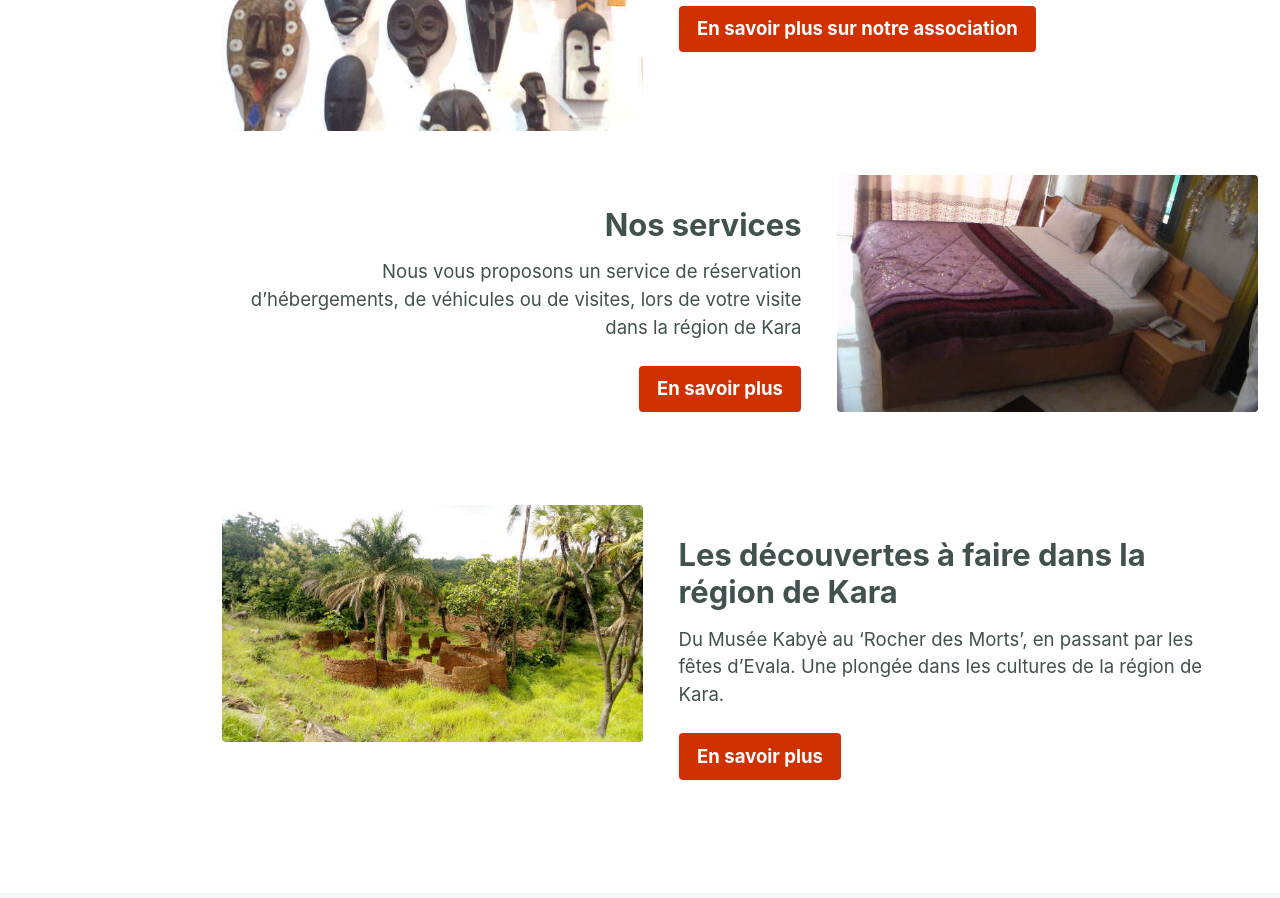
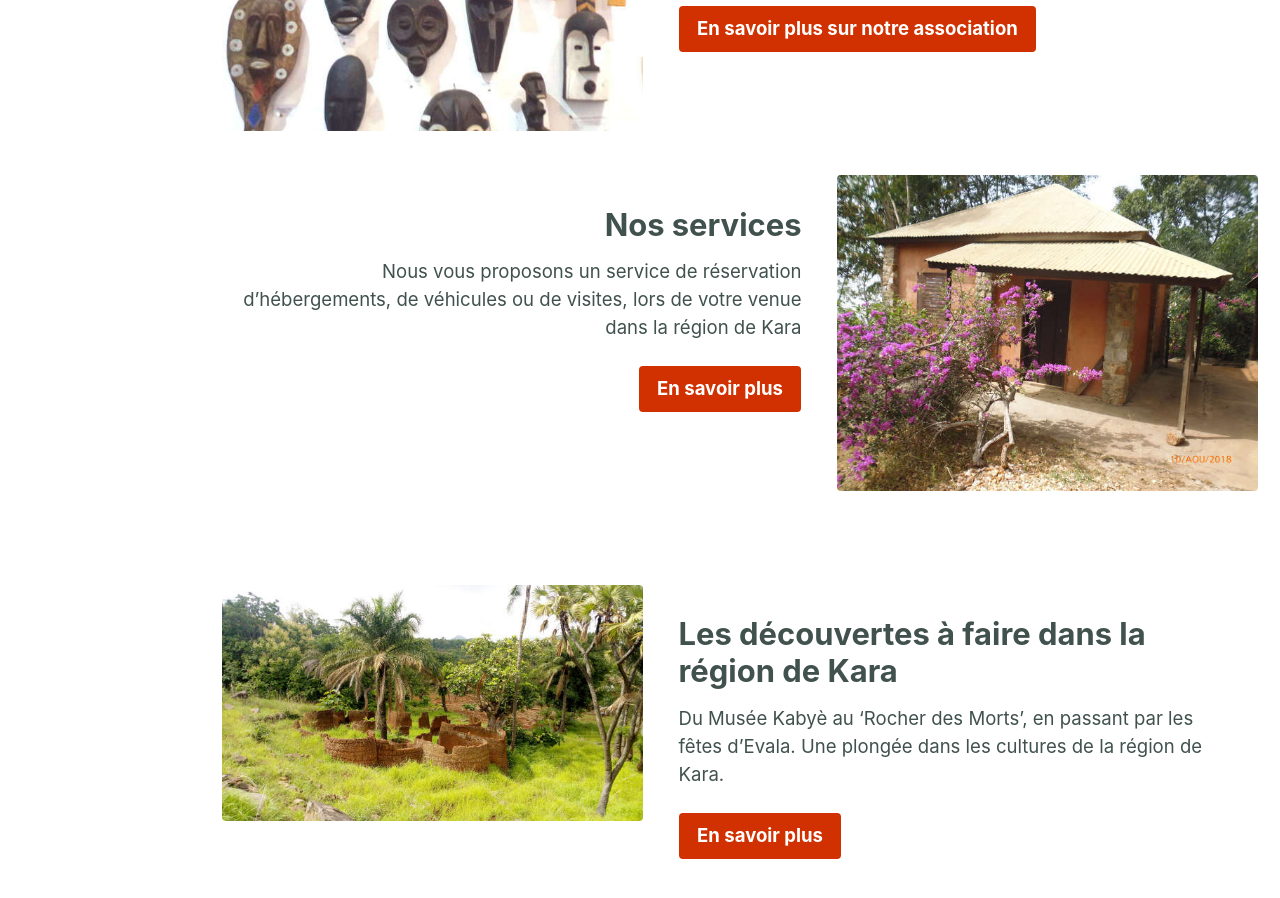
Before and after one commit to africart/musee-africart-togo.com, a Jekyll site: the page built from index.html, in a window 1280 px wide and 900 px high, scrolled down 686 px. Built offline with Jekyll 4.4.1, drawn with Linux system fonts in a browser that asks for light colours; a script that is not in the unit is left out.

Commit message:
home edit

```diff
--- a/index.html
+++ b/index.html
@@ -28,10 +28,10 @@ features :
 
   services:
     - type: right
-      image_path: /img/services/musee-africart-togo-hebergement-kara-600x337.jpg
+      image_path: /img/services/musee-africart-togo-hebergement-kara-02-600x450.jpg
       alt: "Nos services"
       title: "Nos services"
-      excerpt: "Nous vous proposons un service de réservation d'hébergements, de véhicules ou de visites, lors de votre visite dans la région de Kara"
+      excerpt: "Nous vous proposons un service de réservation d'hébergements, de véhicules ou de visites, lors de votre venue dans la région de Kara"
       url: "#test-link"
       btn_label: "En savoir plus"
       btn_class: "btn--primary"
```
Also changed, not shown: other parts of index.html (+1 -1 lines).
